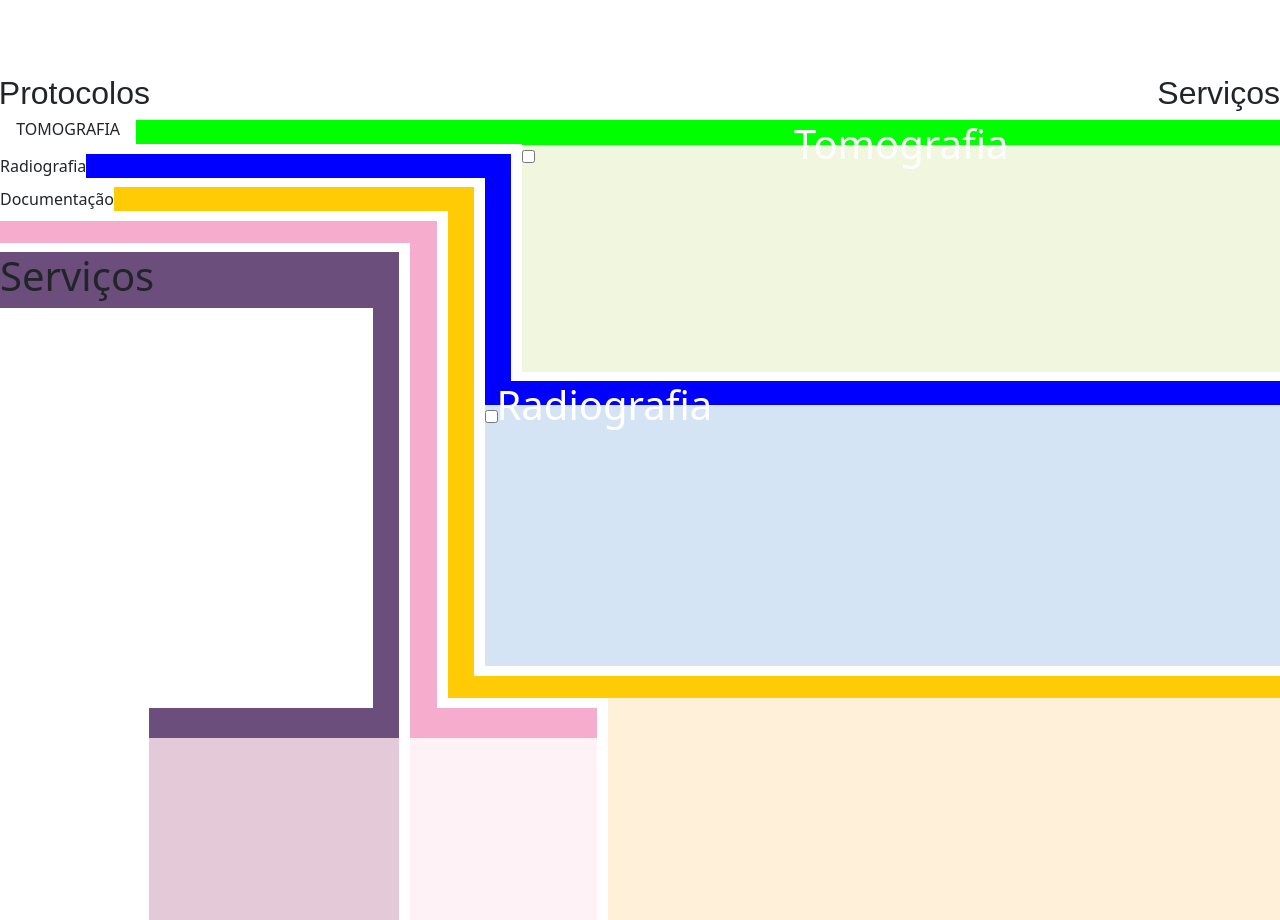
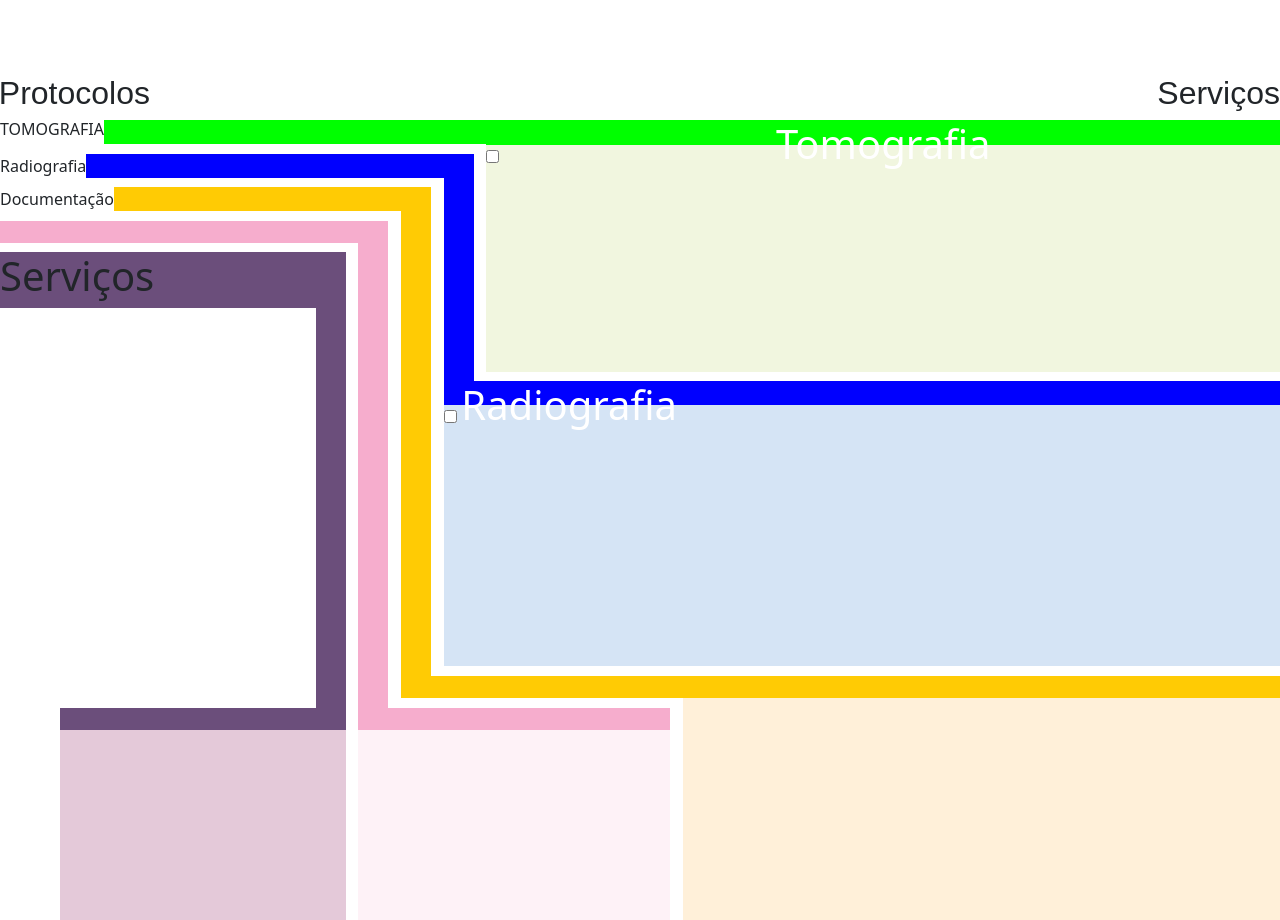
Before and after one commit to mjpfelicia/FORMULARIORADIOLOGIA, a React (Create React App) app: page / in a window 1280 px wide. Shown: the part 680-1600 px from the top of the page. Built offline with nearby package versions, Linux system fonts and the light colour scheme; the HTML template or start-up script is replaced by a standard one.

Commit message:
chore: fix grid

```diff
--- a/src/components/Grid/Grid.css
+++ b/src/components/Grid/Grid.css
@@ -17,8 +17,8 @@
 
 .parent {
     display: grid;
-      /* Correto */
-    grid-template-columns: var(--space-2) var(--space-2) var(--space-2) var(--space-2) var(--space-2) var(--space-1) var(--half-space) var(--space-1) var(--half-space) var(--space-1) var(--half-space) var(--space-1) var(--half-space) var(--space-2) var(--half-space) var(--space-2) var(--space-2) var(--space-2) var(--space-2) var(--space-2) var(--space-2) var(--space-2) var(--space-2) var(--space-2);
+    /* Correto */
+    grid-template-columns: var(--space-1) var(--space-1) var(--space-2) var(--space-2) var(--space-2) var(--space-1) var(--half-space) var(--space-1) var(--half-space) var(--space-1) var(--half-space) var(--space-1) var(--half-space) var(--space-2) var(--half-space) var(--space-2) var(--half-space) var(--space-2) var(--space-2) var(--space-2) var(--space-2) var(--space-2) var(--space-2) var(--space-2);
     grid-template-rows: var(--space-1) var(--half-space) var(--space-1) var(--half-space) var(--space-1) var(--half-space) var(--space-1) var(--half-space) var(--space-1) var(--space-2) var(--half-space) var(--space-1) var(--space-2) var(--space-2) var(--space-2) var(--half-space) var(--space-2) var(--half-space) var(--space-1) var(--half-space) var(--space-1) var(--space-2) var(--space-2) var(--space-2);
     height: 100vh;
 }
@@ -27,7 +27,6 @@
     height: 1.5rem;
     font-size: 1rem;
     text-align: center;
-    width: 30%;
 }
 
 .verde1 {
@@ -82,9 +81,9 @@
 }
 
 .amarelo4 {
-    grid-column: span 10 / span 9;
+    grid-column: span 5 / span 7;
     grid-row: span 5 / span 5;
-    grid-column-start: 16;
+    grid-column-start: 18;
     grid-row-start: 20;
 }
 
@@ -101,10 +100,17 @@
 }
 
 .rosa3 {
-    grid-column: span 7 / span 7;
+    grid-column: span 9 / span 9;
     grid-row: span 4 / span 4;
     grid-column-start: 8;
     grid-row-start: 21;
+}
+
+.rosa4 {
+    grid-row: span 1 / span 1;
+    grid-row-start: 21;
+    grid-column: span 9 / span 9;
+    grid-column-start: 8;
 }
 
 .roxo1 {
@@ -115,7 +121,7 @@
 }
 
 .roxo2 {
-    grid-row: span 13 / span 13;
+    grid-row: span 12 / span 12;
     grid-column-start: 6;
     grid-row-start: 9;
 }
@@ -123,8 +129,15 @@
 .roxo3 {
     grid-column: span 4 / span 4;
     grid-column-start: 3;
-    grid-row: span 4 / span 4;
+    grid-row: span 3 / span 3;
+    grid-row-start: 22;
+}
+
+.roxo4 {
+    grid-row: span 1 / span 1;
     grid-row-start: 21;
+    grid-column: span 4 / span 4;
+    grid-column-start: 3;
 }
 
 .verde {
@@ -176,6 +189,5 @@
 
 .radiografia-barra {
     background-color: var(--azul);
-    height: 24px;
     width: 100%;
 }
--- a/src/components/Grid/Grid.jsx
+++ b/src/components/Grid/Grid.jsx
@@ -44,10 +44,12 @@ const Grid = ({ tomografia, radiologia, documentacao, protocolos, servicos }) =>
             <div class="rosa1 rosa">{<protocolos.Titulo/>}</div>
             <div class="rosa2 rosa">{<protocolos.Coluna/>}</div>
             <div class="rosa3 rosa">{<protocolos.Main/>}</div>
+            <div class="rosa4 rosa">{<protocolos.Header/>}</div>
 
             <div class="roxo1 roxo">{<servicos.Titulo/>}</div>
             <div class="roxo2 roxo">{<servicos.Coluna/>}</div>
             <div class="roxo3 roxo">{<servicos.Main/>}</div>
+            <div class="roxo4 roxo">{<servicos.Header/>}</div>
         </div>
 
     );
--- a/src/components/Grid/Protocolos/Protocolos.css
+++ b/src/components/Grid/Protocolos/Protocolos.css
@@ -1,17 +1,14 @@
 #protocolos {
     height: 100%;
-    display: grid;
-    grid-template-columns: 2fr 2fr 2fr 1fr;
-    grid-template-rows: 1fr 2fr 2fr 2fr;
 
-    header {
+
+    .header {
+
     }
 
     main {
+        height: 100%;
+
         background-color: #FEF2F7;
-        grid-row: span 3 / span 3;
-        grid-column-start: 1;
-        grid-column: span 4 / span 4;
-        grid-row-start: 2;
     }
 }
--- a/src/components/Grid/Protocolos/Protocolos.jsx
+++ b/src/components/Grid/Protocolos/Protocolos.jsx
@@ -6,6 +6,14 @@ const Titulo = () => {
 
 const Coluna = () => {
     return (<></>);
+}
+
+const Header = () => {
+    return (
+        <div className="header">
+
+        </div>
+    );
 }
 const Main = () => {
     return (
@@ -21,5 +29,6 @@ const Main = () => {
 export default {
     Titulo,
     Coluna,
+    Header,
     Main,
 }
--- a/src/components/Grid/Servicos/Servicos.css
+++ b/src/components/Grid/Servicos/Servicos.css
@@ -1,19 +1,14 @@
 #servicos {
     height: 100%;
+    background-color: var(--roxo);
 
-    display: grid;
-    grid-template-columns: 2fr 2fr 2fr 1fr;
-    grid-template-rows: 1fr 2fr 2fr 2fr;
-
-    header {
+    .header {
+        font-size: 14px;
     }
 
     main {
         background-color: #E4C9D9;
-        grid-row: span 3 / span 3;
-        grid-column-start: 1;
-        grid-column: span 4 / span 4;
-        grid-row-start: 2;
+        height: 100%;
 
     }
 }
--- a/src/components/Grid/Servicos/Servicos.jsx
+++ b/src/components/Grid/Servicos/Servicos.jsx
@@ -10,13 +10,19 @@ const Titulo = () => {
 const Coluna = () => {
     return (<></>);
 }
+
+const Header = () => {
+    return (
+        <div className="header">
+
+        </div>
+    );
+}
+
 const Main = () => {
     return (
         <div id="servicos">
-            <header></header>
             <main></main>
-
-
         </div>
     );
 }
@@ -24,5 +30,6 @@ const Main = () => {
 export default {
     Titulo,
     Coluna,
+    Header,
     Main,
 }
```
Also changed, not shown: 8 other files (tests, documents, lock files or other folders).
